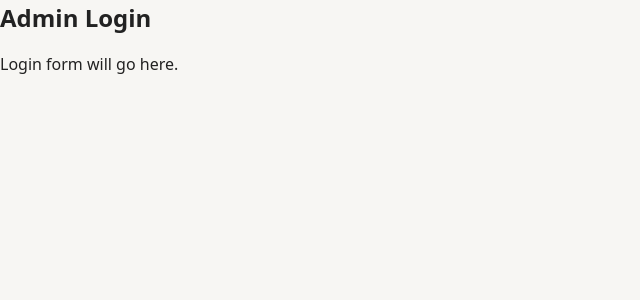
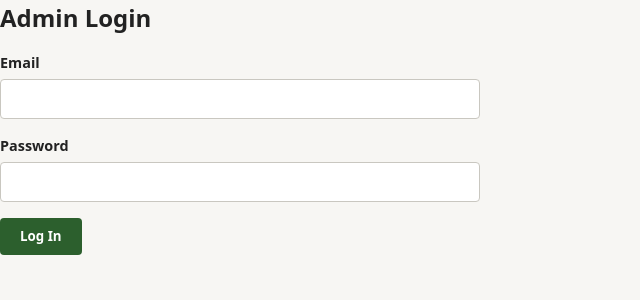
Before and after one commit to nevinBoyd/RSVP, a React (Vite) app: page /admin/login in a window 1280 px wide. Shown: the top 300 px of the page, without its empty margins (0-640 px from the left). Built offline with nearby package versions, Linux system fonts and the light colour scheme; no server answers.

Commit message:
display published events on public page

```diff
--- a/src/pages/admin/AdminLoginPage.jsx
+++ b/src/pages/admin/AdminLoginPage.jsx
@@ -1,10 +1,76 @@
+import { useState } from 'react'
+import { useLocation, useNavigate } from 'react-router-dom'
+import { useAuth } from '../../context/AuthContext'
+
 // Route: "/admin/login"
-// The only place an admin (Cass) logs in. Residents never see this.
+// The only place the admin logs in. Residents never see this.
 function AdminLoginPage() {
+  const { signIn } = useAuth()
+  const navigate = useNavigate()
+  const location = useLocation()
+
+  const [email, setEmail] = useState('')
+  const [password, setPassword] = useState('')
+  const [error, setError] = useState('')
+  const [submitting, setSubmitting] = useState(false)
+
+  // If RequireAdminAuth redirected here from a specific admin page, send
+  // the admin back there after a successful login. Otherwise land on the
+  // dashboard.
+  const redirectTo = location.state?.from?.pathname ?? '/admin'
+
+  async function handleSubmit(event) {
+    event.preventDefault()
+    setError('')
+    setSubmitting(true)
+
+    const { error: signInError } = await signIn(email, password)
+
+    setSubmitting(false)
+
+    if (signInError) {
+      setError('Incorrect email or password.')
+      return
+    }
+
+    navigate(redirectTo, { replace: true })
+  }
+
   return (
-    <div className="page">
+    <div className="page login-page">
       <h1>Admin Login</h1>
-      <p>Login form will go here.</p>
+
+      <form onSubmit={handleSubmit} className="form">
+        <label>
+          Email
+          <input
+            type="email"
+            value={email}
+            onChange={(event) => setEmail(event.target.value)}
+            autoComplete="username"
+            required
+          />
+        </label>
+
+        <label>
+          Password
+          <input
+            type="password"
+            value={password}
+            onChange={(event) => setPassword(event.target.value)}
+            autoComplete="current-password"
+            required
+          />
+        </label>
+
+        {error && <p className="form-error">{error}</p>}
+
+        <div className="form-actions">
+          <button type="submit" disabled={submitting}>
+            {submitting ? 'Logging in…' : 'Log In'}
+          </button>
+        </div>
+      </form>
     </div>
   )
 }
--- a/src/pages/public/EventListPage.jsx
+++ b/src/pages/public/EventListPage.jsx
@@ -1,10 +1,57 @@
+import { useEffect, useState } from 'react'
+import { Link } from 'react-router-dom'
+import { fetchPublishedEvents } from '../../lib/events'
+
 // Route: "/"
 // Shows current/upcoming events to the public. No login required.
+// Only events with status "open" or "closed" ever reach this list -
+// drafts are filtered out both here and (as a backstop) by the database's
+// Row Level Security policy, so a draft can't leak even if this query
+// changes later.
 function EventListPage() {
+  const [events, setEvents] = useState([])
+  const [loading, setLoading] = useState(true)
+  const [error, setError] = useState('')
+
+  useEffect(() => {
+    let cancelled = false
+
+    fetchPublishedEvents()
+      .then((data) => {
+        if (!cancelled) setEvents(data)
+      })
+      .catch((err) => {
+        if (!cancelled) setError(err.message)
+      })
+      .finally(() => {
+        if (!cancelled) setLoading(false)
+      })
+
+    return () => {
+      cancelled = true
+    }
+  }, [])
+
   return (
     <div className="page">
       <h1>Upcoming Events</h1>
-      <p>A list of current/upcoming events will appear here.</p>
+
+      {loading && <p>Loading events…</p>}
+      {error && <p className="form-error">Couldn&apos;t load events: {error}</p>}
+      {!loading && !error && events.length === 0 && (
+        <p>No upcoming events right now — check back soon.</p>
+      )}
+
+      {!loading && !error && events.length > 0 && (
+        <ul className="event-list">
+          {events.map((event) => (
+            <li key={event.id} className="event-card">
+              <Link to={`/event/${event.id}`}>{event.title}</Link>
+              <span className="event-meta">{event.event_date}</span>
+            </li>
+          ))}
+        </ul>
+      )}
     </div>
   )
 }
--- a/src/pages/public/PublicEventPage.jsx
+++ b/src/pages/public/PublicEventPage.jsx
@@ -1,15 +1,69 @@
+import { useEffect, useState } from 'react'
 import { useParams } from 'react-router-dom'
+import { fetchEventById } from '../../lib/events'
 
 // Route: "/event/:eventId"
-// The main public page for a single event: details, flyer, RSVP button,
-// Who's Coming list, and category navigation.
+// The main public page for a single event. Phase 3 shows the core
+// details fetched from the database; flyer, RSVP button, Who's Coming
+// list, and category navigation are added in later phases.
+//
+// If someone hits this URL for a draft event (or a bad/old id), the
+// database's Row Level Security policy simply won't return a row for an
+// anonymous visitor - that shows up here as "not found", not an error,
+// which is the correct behavior for something that isn't published yet.
 function PublicEventPage() {
   const { eventId } = useParams()
+  const [event, setEvent] = useState(null)
+  const [loading, setLoading] = useState(true)
+  const [error, setError] = useState('')
+
+  useEffect(() => {
+    let cancelled = false
+
+    fetchEventById(eventId)
+      .then((data) => {
+        if (!cancelled) setEvent(data)
+      })
+      .catch((err) => {
+        if (!cancelled) setError(err.message)
+      })
+      .finally(() => {
+        if (!cancelled) setLoading(false)
+      })
+
+    return () => {
+      cancelled = true
+    }
+  }, [eventId])
+
+  if (loading) {
+    return (
+      <div className="page">
+        <p>Loading event…</p>
+      </div>
+    )
+  }
+
+  if (error || !event) {
+    return (
+      <div className="page">
+        <h1>Event Not Found</h1>
+        <p>We couldn&apos;t find that event.</p>
+      </div>
+    )
+  }
 
   return (
     <div className="page">
-      <h1>Event Details</h1>
-      <p>Public page for event: {eventId}</p>
+      <h1>{event.title}</h1>
+      <p className="event-meta">
+        {event.event_date}
+        {event.start_time ? ` · ${event.start_time}` : ''}
+        {event.end_time ? ` – ${event.end_time}` : ''}
+      </p>
+      {event.location_name && <p>{event.location_name}</p>}
+      {event.address && <p>{event.address}</p>}
+      {event.notes && <p className="event-notes">{event.notes}</p>}
     </div>
   )
 }
```
